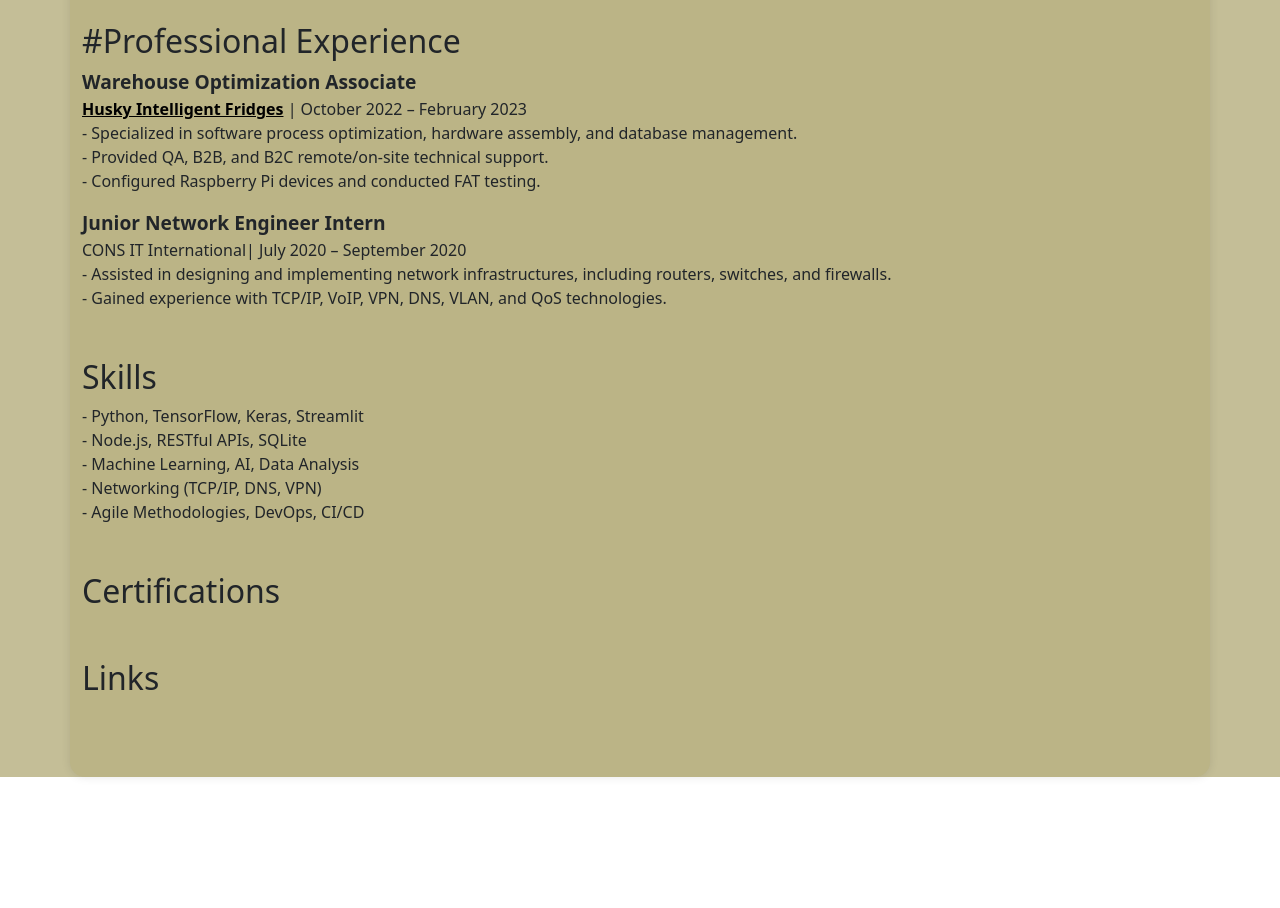
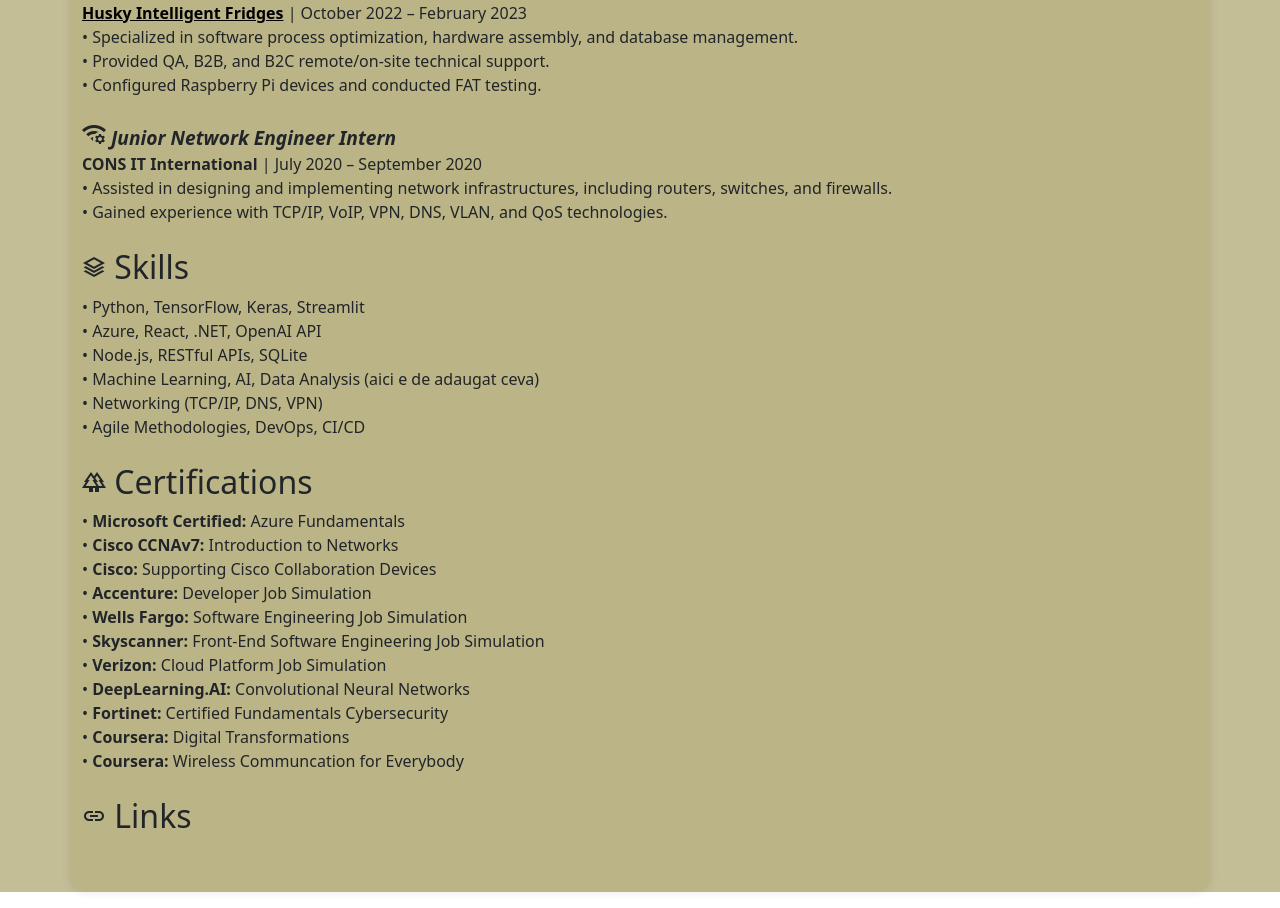
Before and after one commit to catancs/Personal-Website, a React (Create React App) app: page / in a window 1280 px wide. Shown: the part 404-1312 px from the top of the page. Before the commit the page ends 1197 px from the top, so only its background shows below. Built offline with nearby package versions, Linux system fonts and the light colour scheme.

Commit message:
modified home page

```diff
--- a/public/index.html
+++ b/public/index.html
@@ -1,6 +1,7 @@
 <!DOCTYPE html>
 <html lang="en">
   <head>
+    <link rel="stylesheet" href="https://fonts.googleapis.com/css2?family=Material+Symbols+Outlined:opsz,wght,FILL,GRAD@20..48,100..700,0..1,-50..200" />
     <meta charset="utf-8" />
     <link rel="icon" href="%PUBLIC_URL%/favicon.ico" />
     <meta name="viewport" content="width=device-width, initial-scale=1" />
--- a/src/Home.css
+++ b/src/Home.css
@@ -1,4 +1,10 @@
-.welcome-message {
+@import url('https://fonts.googleapis.com/css2?family=Rubik:wght@400;500;700&display=swap');
+body {
+    font-family: 'Rubik', sans-serif;
+}
+
+
+welcome-message {
     margin-top: 50px;
     font-size: 3em;
     color: rgb(0, 0, 0);
--- a/src/Home.js
+++ b/src/Home.js
@@ -2,6 +2,7 @@
 import { Container, Navbar, Nav } from 'react-bootstrap';
 import { Link } from 'react-router-dom';
 import './Home.css';
+
 
 
 
@@ -19,55 +20,84 @@
         </Container>
       </Navbar>
       <Container className="text-center">
-        <h1 className="welcome-message">Welcome to my website!</h1>
+        <h1 className="welcome-message">Welcome to my website, I'm Catalin!</h1>
       </Container>
       <Container className="paper-sheet">
-        <section id="about" className="my-5">
-          <h2>#About Me</h2>
+        <section id="about" className="my-4">
+          <h2><span class="material-symbols-outlined">info</span> About Me</h2>
+
           <p>I'm a 3rd year Computer Science student at <a href="https://vu.nl/nl" target="_blank" rel="noopener noreferrer" className="about-link" >Vrije Universiteit Amsterdam</a>,
           currently doing my thesis in the <a href="https://research.vu.nl/en/organisations/software-and-sustainability-s2" className="about-link" target="_blank" rel="noopener noreferrer">Software and Sustainability (S2)</a> research group.
              I minored in <a href="https://studiegids.vu.nl/EN/Minor/2023-2024/data-science#/tab=2&code=&panel=" target="_blank" rel="noopener noreferrer" className="about-link" >Data Science</a> and I'm interested in Machine Learning and Artificial Intelligence.
              I also work part-time as a student teaching assistant, helping younger students in the learning process.
           </p>
 
+
+
             </section>
-        <section id="projects" className="my-5">
-          <h2>#Professional Experience</h2>
-          <p>
-            <strong style={{ fontSize: '1.2em' }}>Warehouse Optimization Associate</strong><br />
+        <section id="projects" className="my-4">
+          <h2 style={{ marginBottom: '0.5em' }}><span class="material-symbols-outlined">potted_plant</span> Professional Experience</h2>
+          <p style={{ marginBottom: '1.5em' }}>
+          <strong style={{ fontSize: '1.2em', fontStyle: 'italic' }}>
+              <span className="material-symbols-outlined">energy_savings_leaf</span>
+               Warehouse Optimization Associate
+          </strong><br />
             <a href="https://www.intelligentfridges.com/" target="_blank" rel="noopener noreferrer" className="about-link" >Husky Intelligent Fridges</a> | October 2022 – February 2023<br />
-              - Specialized in software process optimization, hardware assembly, and database management.<br />
-              - Provided QA, B2B, and B2C remote/on-site technical support.<br />
-              - Configured Raspberry Pi devices and conducted FAT testing.
+            • Specialized in software process optimization, hardware assembly, and database management.<br />
+            • Provided QA, B2B, and B2C remote/on-site technical support.<br />
+            • Configured Raspberry Pi devices and conducted FAT testing.
           </p>
             <p>
-            <strong style={{ fontSize: '1.2em' }}>Junior Network Engineer Intern</strong><br />
-            CONS IT International| July 2020 – September 2020<br />
-              - Assisted in designing and implementing network infrastructures, including routers, switches, and firewalls.<br />
-              - Gained experience with TCP/IP, VoIP, VPN, DNS, VLAN, and QoS technologies.
+
+
+            <strong style={{ fontSize: '1.2em', fontStyle: 'italic' }}>
+            <span class="material-symbols-outlined"> network_manage </span>  Junior Network Engineer Intern</strong><br />
+            <strong>CONS IT International </strong>| July 2020 – September 2020<br />
+              • Assisted in designing and implementing network infrastructures, including routers, switches, and firewalls.<br />
+              • Gained experience with TCP/IP, VoIP, VPN, DNS, VLAN, and QoS technologies.
             </p>
         </section>
-        <section id="contact" className="my-5">
-          <h2>Skills</h2>
+
+
+        <section id="contact" className="my-4">
+          <h2><span class="material-symbols-outlined">stacks</span> Skills</h2>
           <p>
 
-              - Python, TensorFlow, Keras, Streamlit<br />
-              - Node.js, RESTful APIs, SQLite<br />
-              - Machine Learning, AI, Data Analysis<br />
-              - Networking (TCP/IP, DNS, VPN) <br />
-              - Agile Methodologies, DevOps, CI/CD
+              • Python, TensorFlow, Keras, Streamlit<br />
+              • Azure, React, .NET, OpenAI API <br />
+              • Node.js, RESTful APIs, SQLite<br />
+              • Machine Learning, AI, Data Analysis (aici e de adaugat ceva)<br />
+              • Networking (TCP/IP, DNS, VPN) <br />
+              • Agile Methodologies, DevOps, CI/CD
 
 
           </p>
         </section>
 
-        <section id="contact" className="my-5">
-          <h2>Certifications</h2>
-          {/* Content for Contact section will go here */}
+        <section id="contact" className="my-4">
+          <h2><span class="material-symbols-outlined">forest</span> Certifications</h2>
+
+          <p>
+
+          • <strong>Microsoft Certified:</strong> Azure Fundamentals<br />
+          • <strong>Cisco CCNAv7:</strong> Introduction to Networks<br />
+          • <strong>Cisco:</strong> Supporting Cisco Collaboration Devices<br />
+          • <strong>Accenture:</strong> Developer Job Simulation<br />
+          • <strong>Wells Fargo:</strong> Software Engineering Job Simulation<br />
+          • <strong>Skyscanner:</strong> Front-End Software Engineering Job Simulation<br />
+          • <strong>Verizon:</strong> Cloud Platform Job Simulation<br />
+          • <strong>DeepLearning.AI:</strong> Convolutional Neural Networks<br />
+          • <strong>Fortinet:</strong> Certified Fundamentals Cybersecurity<br />
+          • <strong>Coursera:</strong> Digital Transformations<br />
+          • <strong>Coursera:</strong> Wireless Communcation for Everybody
+
+
+          </p>
+
         </section>
 
-        <section id="contact" className="my-5">
-          <h2>Links</h2>
+        <section id="contact" className="my-4">
+          <h2><span class="material-symbols-outlined">link</span> Links</h2>
           {/* Content for Contact section will go here */}
         </section>
       </Container>
```
